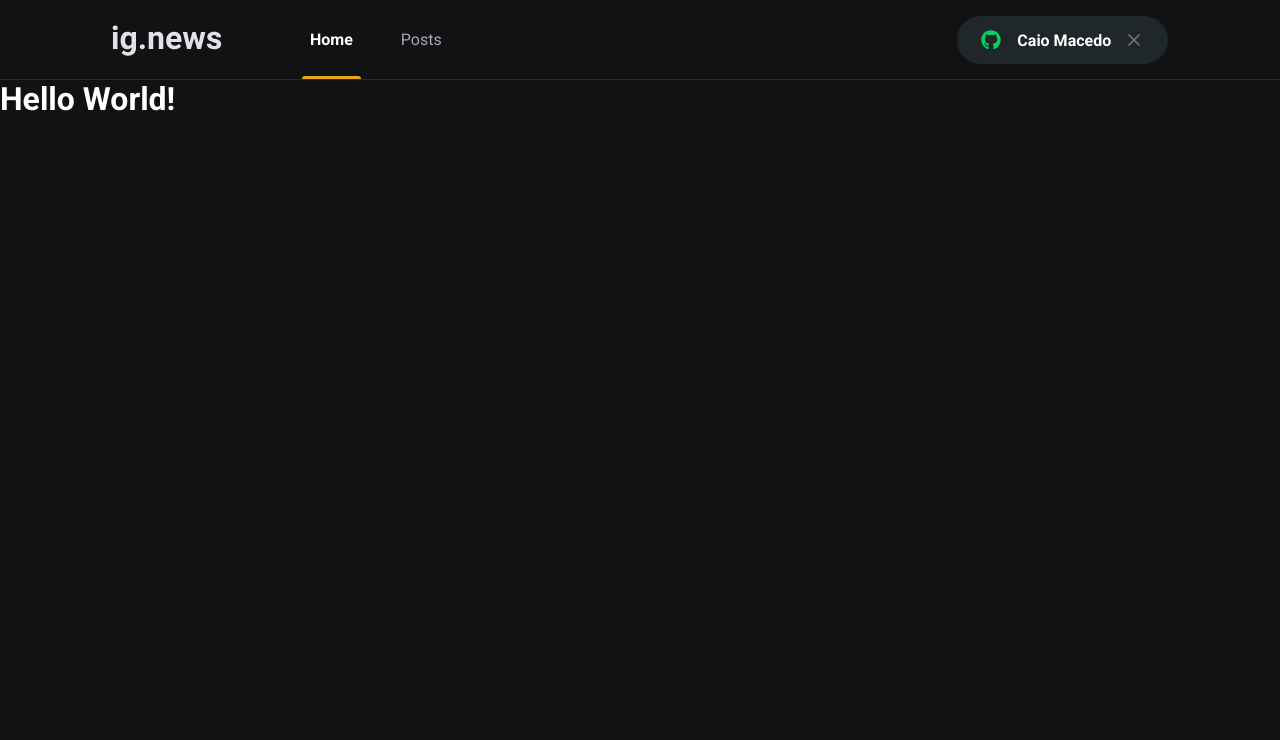
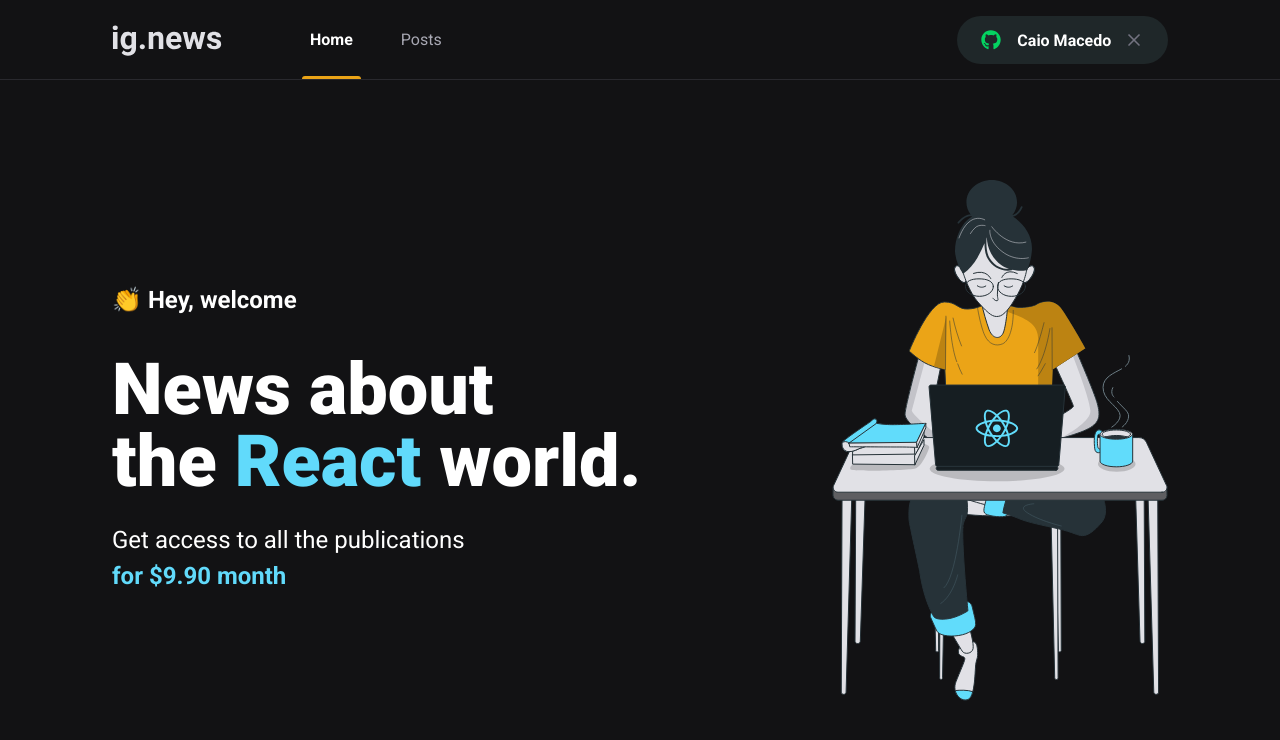
Before and after one commit to caiopmsoares/Projeto-SASS-TS-Ignews, a Next.js app: page / in a window 1280 px wide. Shown: the top 740 px of the page. Built offline with nearby package versions, Linux system fonts and the light colour scheme.

Commit message:
Add home content and styles

```diff
--- /dev/null
+++ b/src/pages/home.module.scss
@@ -0,0 +1,41 @@
+.contentContainer {
+	max-width: 1120px;
+	margin: 0 auto;
+	padding: 0 2rem;
+	height: calc(100vh - 5rem);
+
+	display: flex;
+	align-items: center;
+	justify-content: space-between;
+}
+
+.hero {
+	max-width: 600px;
+
+	> span {
+		font-size: 1.5rem;
+		font-weight: bold;
+	}
+
+	h1 {
+		font-size: 4.5rem;
+		line-height: 4.5rem;
+		font-weight: 900;
+		margin-top: 2.5rem;
+
+		span {
+			color: var(--cyan-500);
+		}
+	}
+
+	p {
+		font-size: 1.5rem;
+		line-height: 2.25rem;
+		margin-top: 1.5rem;
+
+		span {
+			color: var(--cyan-500);
+			font-weight: bold;
+		}
+	}
+}
--- a/src/pages/index.tsx
+++ b/src/pages/index.tsx
@@ -1,12 +1,27 @@
 import Head from "next/head";
+
+import styles from "./home.module.scss";
 
 export default function Home() {
 	return (
 		<>
 			<Head>
-				<title>Inicio | ig.news</title>
+				<title>Home | ig.news</title>
 			</Head>
-			<h1>Hello World!</h1>
+			<main className={styles.contentContainer}>
+				<section className={styles.hero}>
+					<span>👏 Hey, welcome</span>
+					<h1>
+						News about <br />
+						the <span>React </span>world.
+					</h1>
+					<p>
+						Get access to all the publications <br />
+						<span>for $9.90 month</span>
+					</p>
+				</section>
+				<img src="/images/avatar.svg" alt="Girl coding" />
+			</main>
 		</>
 	);
 }
```
